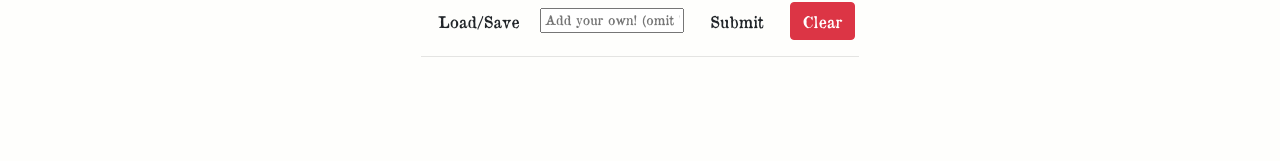
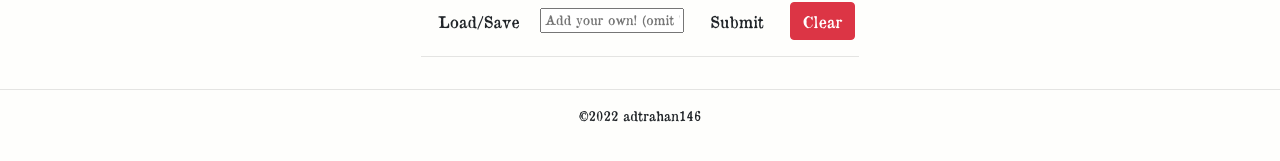
Before and after one commit to adtrahan146/the-peoples-insight, a website with bundled scripts: page index.html in a window 1280 px wide. Shown: the part 127-288 px from the top of the page. Built offline with nearby package versions, Linux system fonts and the light colour scheme; no server answers.

Commit message:
added name

```diff
--- a/index.html
+++ b/index.html
@@ -36,6 +36,8 @@
                 </div>
             </div>
         </div>
+        <hr>
+        <p id="cp">©2022 adtrahan146</p>
 
         <script src="./scripts/app.js" type="module"></script>
     </body>
--- a/style.css
+++ b/style.css
@@ -3,7 +3,7 @@
     src: url('assets/OldNewspaperTypes.ttf') format('truetype');
 }
 
-div{
+div, body{
     /* gap: 5px 5px;  */
     /* align-items: stretch;  */
     text-align: center;
@@ -38,6 +38,10 @@ img{
 #input-field-div{
     width: fit-content;
 }
+
+#cp{
+    font-size: smaller;
+}
 /*
 .news-link{
     position: absolute;
```
